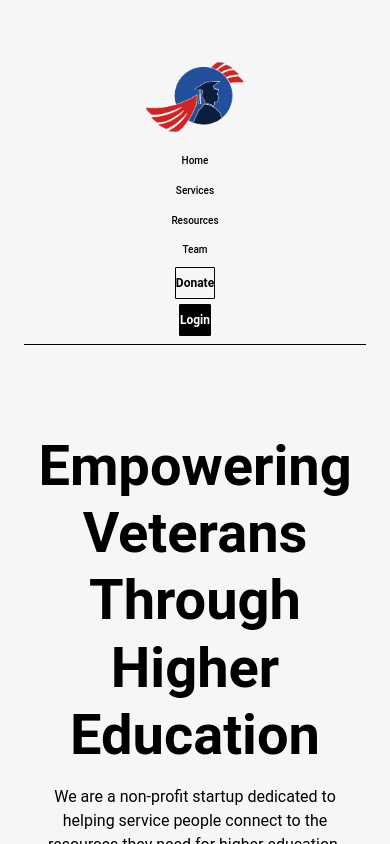
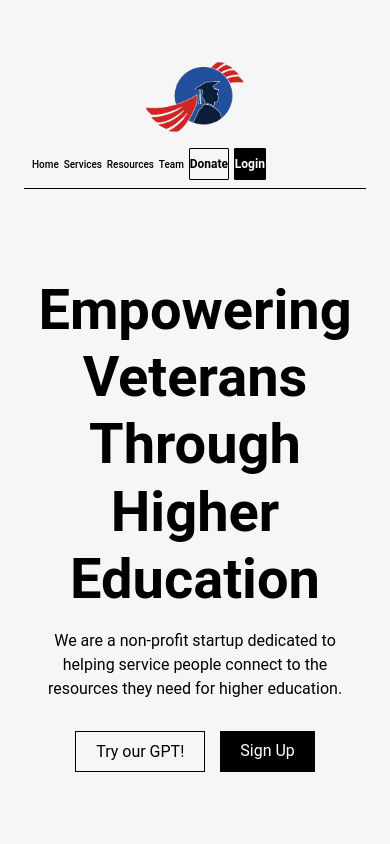
Before and after one commit to Chen-Steve/MENN-stack-dynamic-webapp, a Next.js app: page / in a window 390 px wide. Built offline with nearby package versions, Linux system fonts and the light colour scheme.

Commit message:
update mobile responsiveness

```diff
--- a/src/styles/NavBar.module.css
+++ b/src/styles/NavBar.module.css
@@ -83,7 +83,7 @@
 
   .navbarItems {
     width: 100%;
-    flex-direction: column; /* Stack items vertically */
+    flex-direction: row; /* Stack items vertically */
     align-items: center; /* Center items horizontally */
     margin-top: 50px;
     gap: 0.3rem;
```
